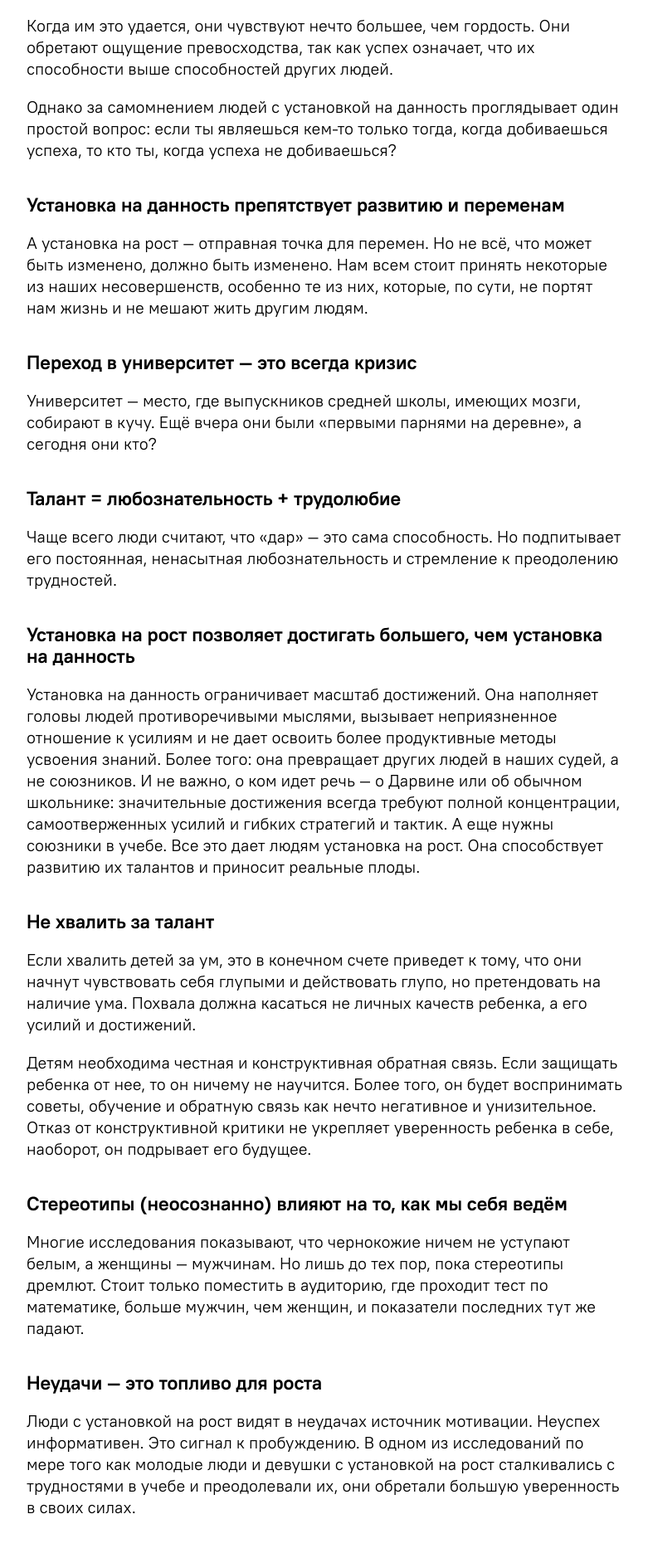
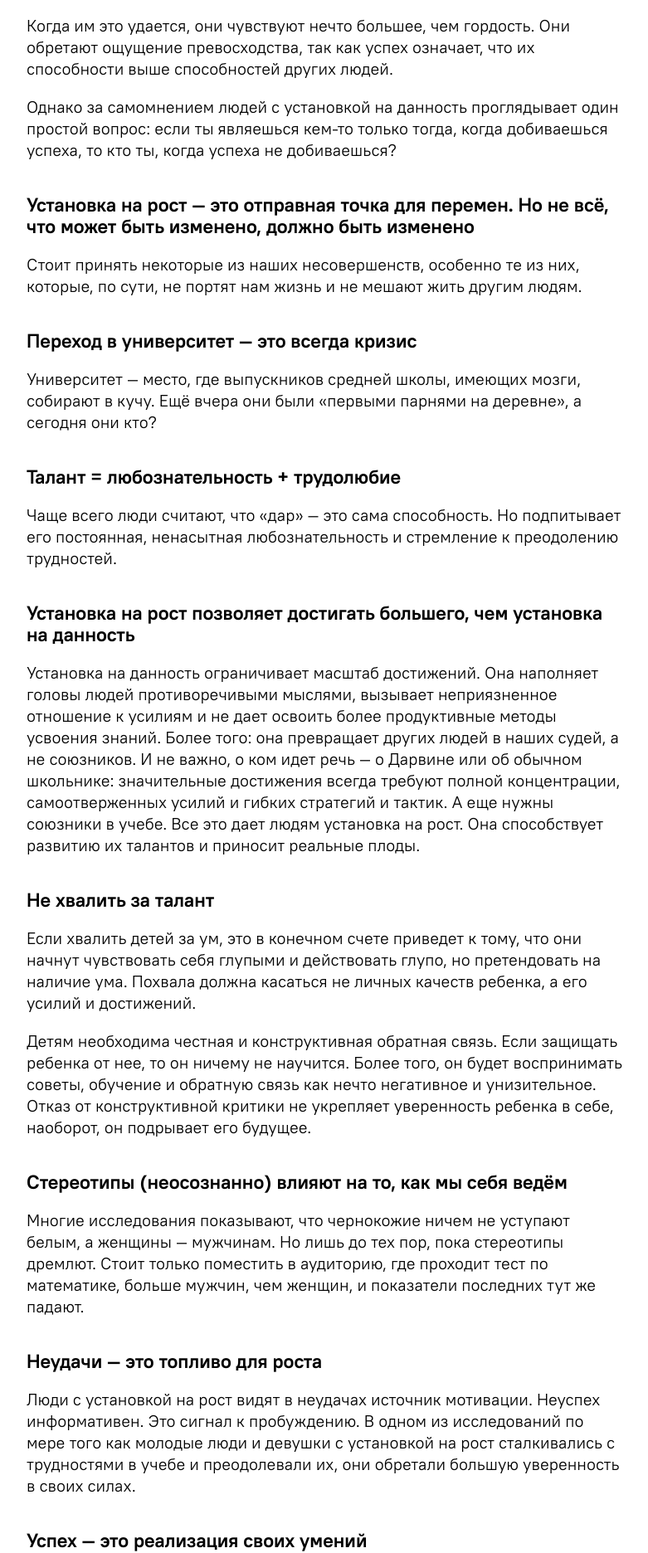
Before and after one commit to tonyfresher/blog, a Jekyll site: the page built from _books/2020-07-20-mindset.md, in a window 1280 px wide. Shown: the part 1082-2954 px from the top of the page at 83% size, without its empty margins (308-1089 px from the left). Built offline with Jekyll 4.4.1, drawn with Linux system fonts in a browser that asks for light colours.

Commit message:
Fix styles

```diff
--- a/_books/2020-07-20-mindset.md
+++ b/_books/2020-07-20-mindset.md
@@ -28,9 +28,9 @@ date: 2020-07-20 00:46:00 +0300
 
 Однако за самомнением людей с установкой на данность проглядывает один простой вопрос: если ты являешься кем-то только тогда, когда добиваешься успеха, то кто ты, когда успеха не добиваешься?
 
-### Установка на данность препятствует развитию и переменам
+### Установка на рост — это отправная точка для перемен. Но не всё, что может быть изменено, должно быть изменено
 
-А установка на рост — отправная точка для перемен. Но не всё, что может быть изменено, должно быть изменено. Нам всем стоит принять некоторые из наших несовершенств, особенно те из них, которые, по сути, не портят нам жизнь и не мешают жить другим людям.
+Стоит принять некоторые из наших несовершенств, особенно те из них, которые, по сути, не портят нам жизнь и не мешают жить другим людям.
 
 ### Переход в университет — это всегда кризис
 
--- a/_css/_layout.scss
+++ b/_css/_layout.scss
@@ -25,6 +25,7 @@
     font-weight: 600;
 
     width: max-content;
+    height: max-content;
 }
 
 @media (max-width: 540px) {
--- a/_css/_post.scss
+++ b/_css/_post.scss
@@ -81,7 +81,11 @@
 }
 
 .Post-Content ul {
-    padding-inline-start: 20px;
+    padding-left: 20px;
+}
+
+.Post-Content p + ul {
+    margin-top: -0.5em;
 }
 
 @media (max-width: 1200px) {
```
